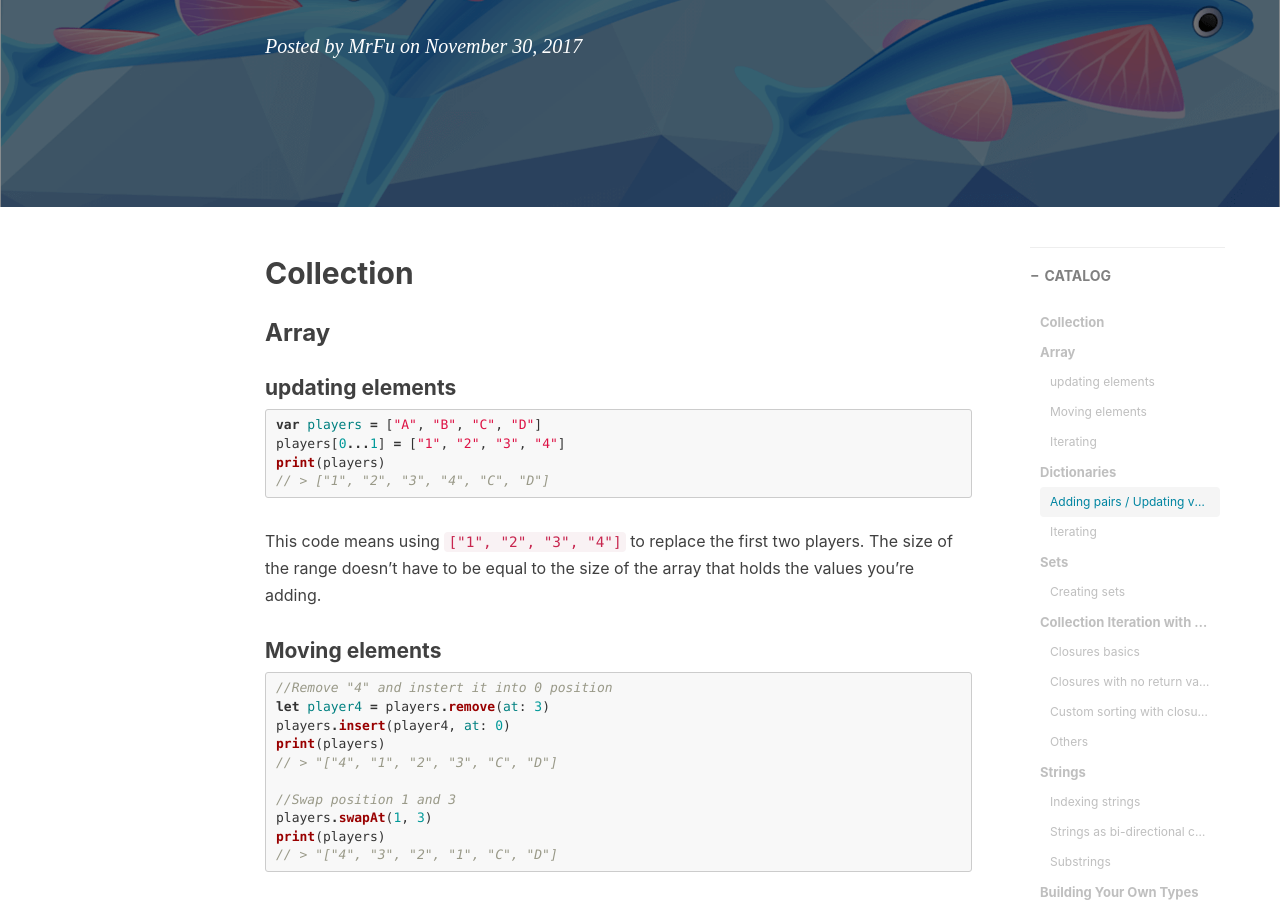
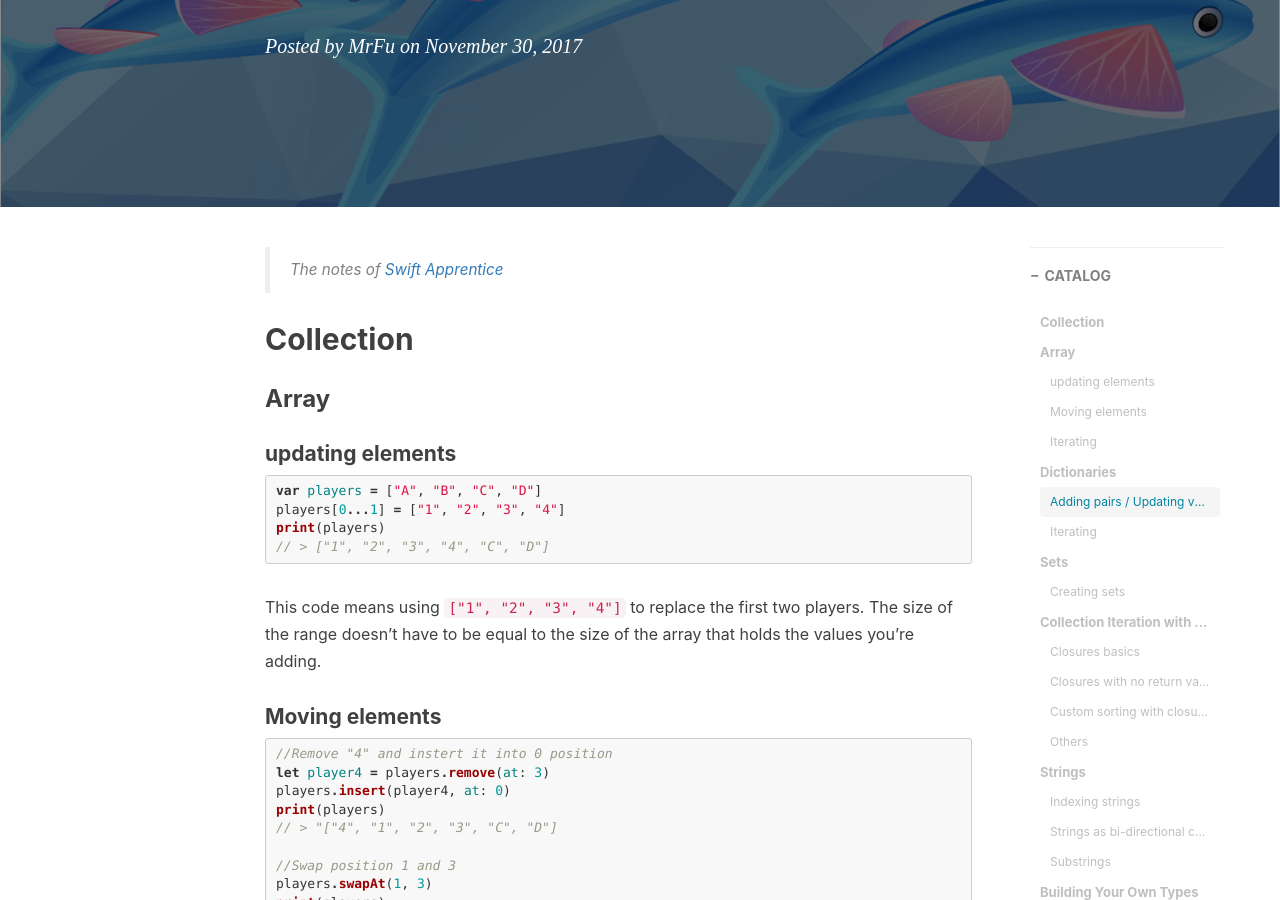
Before and after one commit to MrFuFuFu/mrfufufu.github.io, a Jekyll site: the page built from _posts/2017-11-30-Swift_Apprentice_I.markdown, in a window 1280 px wide and 900 px high, scrolled down 376 px. Built offline with Jekyll 4.4.1, drawn with Linux system fonts in a browser that asks for light colours; nearby versions of some CDN libraries; comment, search, counter and statistics services are not loaded.

Commit message:
add note

```diff
--- a/_posts/2017-11-30-Swift_Apprentice_I.markdown
+++ b/_posts/2017-11-30-Swift_Apprentice_I.markdown
@@ -9,6 +9,8 @@ header-img: "img/post-bg-swift-apprentice.png"
 tags:
     - Swift
 ---
+
+> The notes of [Swift Apprentice](https://store.raywenderlich.com/products/swift-apprentice)
 
 ## Collection
 
--- a/_posts/2017-12-11-Swift_Apprentice_II.markdown
+++ b/_posts/2017-12-11-Swift_Apprentice_II.markdown
@@ -9,6 +9,8 @@ header-img: "img/post-bg-swift-apprentice.png"
 tags:
     - Swift
 ---
+
+> The notes of [Swift Apprentice](https://store.raywenderlich.com/products/swift-apprentice)
 
 ## Code Organization
 
```
